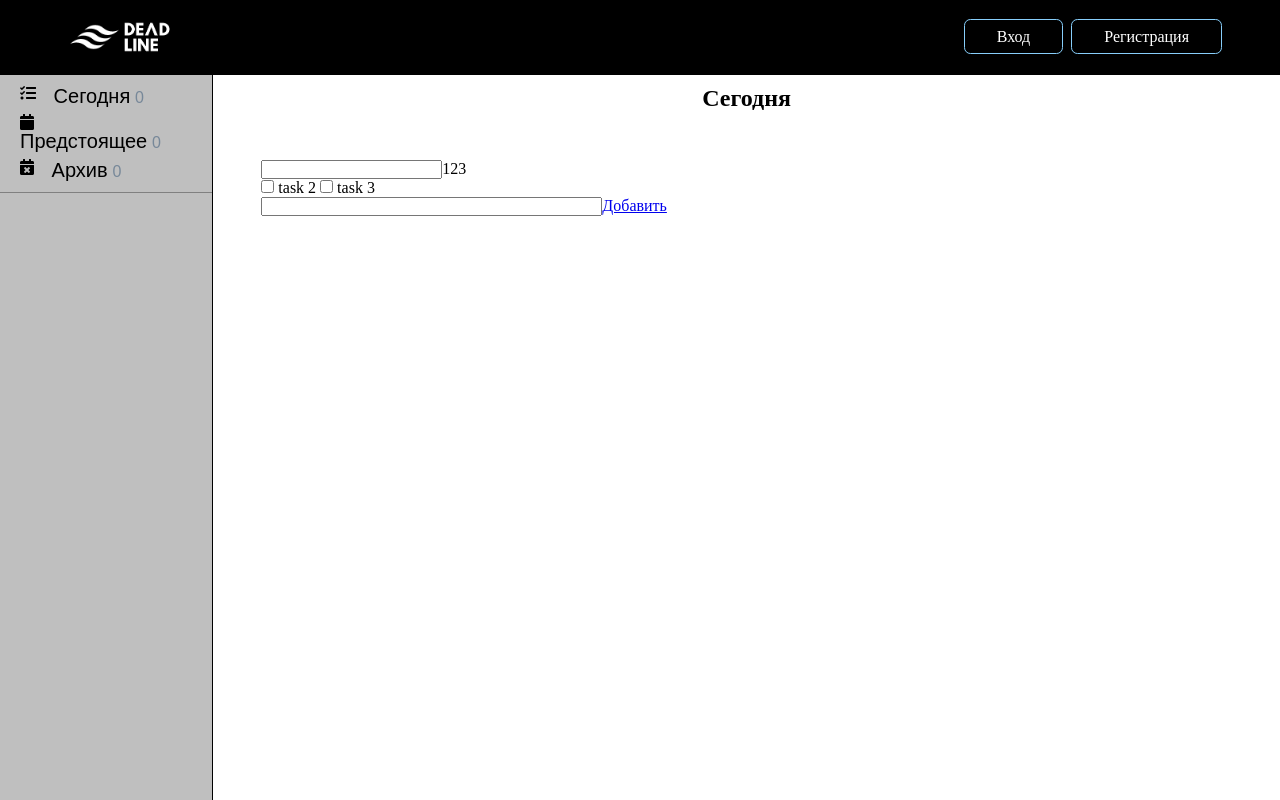
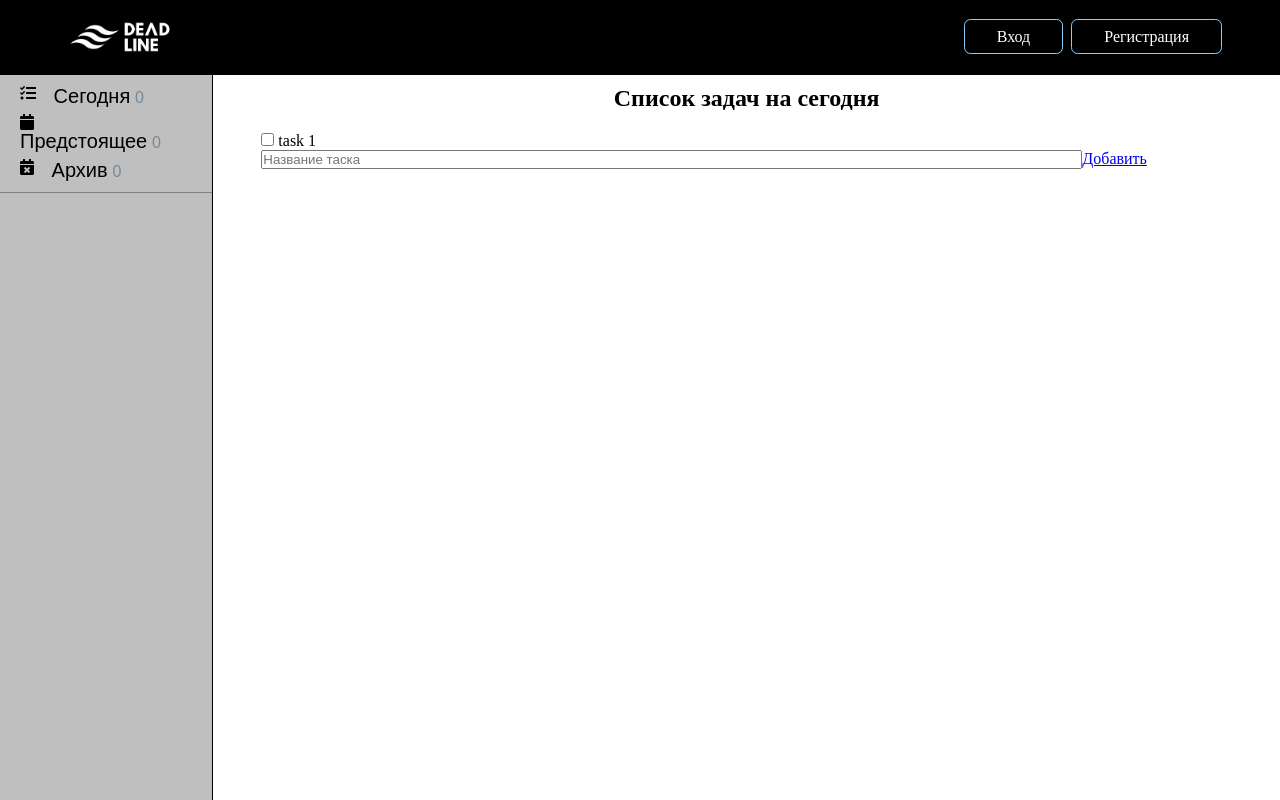
Before and after one commit to S1caRR/deadline-todo, a Vue app in the folder client/: page / in a window 1280 px wide. Shown: the top 800 px of the page. Built offline with nearby package versions, Linux system fonts and the light colour scheme.

Commit message:
Created a task module prototype

```diff
--- a/client/public/index.html
+++ b/client/public/index.html
@@ -2,17 +2,11 @@
 <html lang="">
   <head>
       <meta charset="UTF-8">
-      <title>Title</title>
+      <link rel="shortcut icon" href="./favicon_32x32.ico" />
+      <title>Tensor School</title>
       <link rel="stylesheet" href="https://use.fontawesome.com/releases/v5.15.4/css/all.css"
             integrity="sha384-DyZ88mC6Up2uqS4h/KRgHuoeGwBcD4Ng9SiP4dIRy0EXTlnuz47vAwmeGwVChigm"
             crossorigin="anonymous">
-      <style>
-          *{
-              margin: 0;
-              padding: 0;
-              box-sizing: border-box;
-          }
-      </style>
   </head>
   <body>
     <div id="app"></div>
--- a/client/src/App.vue
+++ b/client/src/App.vue
@@ -13,7 +13,13 @@ export default {
 }
 </script>
 
-<style scoped>
+<style>
+
+*{
+  margin: 0;
+  padding: 0;
+  box-sizing: border-box;
+}
 
 
 /*#app {*/
--- a/client/src/components/MainContent.vue
+++ b/client/src/components/MainContent.vue
@@ -3,24 +3,23 @@
 
     <div class="content-header">
       <div class="content-header-block-date">
-        <h2>Сегодня</h2>
+        <h2>Список задач на сегодня</h2>
       </div>
     </div>
 
     <div class="content-tasks-block">
-      <div class="content-tasks">
-        <div class="tasks-item">
-          <label for="checkbox-item"><input id="checkbox-item">123</label>
-        </div>
 
-
-        <input type="checkbox"> task 2
-        <input type="checkbox"> task 3
+      <div class="tasks"
+           v-for="task in taskList"
+           v-bind:key="task">
+        <div class="task-item"><input type="checkbox"> {{task.title}} </div>
       </div>
 
       <div  class="content-input-tasks">
-        <input type="text" size="40">
-        <a href="#">Добавить</a>
+        <input type="text" size="100" placeholder="Название таска"
+               v-bind:value="newPostTitle"
+               @input="newPostTitle = $event.target.value">
+        <a href="#" v-on:click="addTask">Добавить</a>
       </div>
 
     </div>
@@ -29,13 +28,27 @@
 
 <script>
 export default {
-  name: "MainContent",
+
   data() {
+    return{
+      taskList: [
+        {id: Date.now(), title: "task 1"},
+      ],
+      newPostTitle: "",
+    }
+  },
 
-  },
   methods: {
+    addTask() {
+      const newTask = {
+        id: Date.now(),
+        title: this.newPostTitle
+      }
+      this.taskList.push(newTask)
+    }
 
   }
+
 }
 </script>
 
@@ -55,20 +68,17 @@ export default {
   text-align: center;
 }
 
-.content-input-tasks{
-  input{
-
-  }
-}
-
 .content-tasks-block{
-  margin: 3em 3em;
+  margin: 0em 3em;
   align-items: center;
   width: 90%;
+
   .content-tasks{
-    input{
+    margin-bottom: 10px;
+    border: 2px solid teal;
+  }
+  .task-item{
 
-    }
   }
 }
 
```
Also changed, not shown: 1 other file (tests, documents, lock files or other folders).
